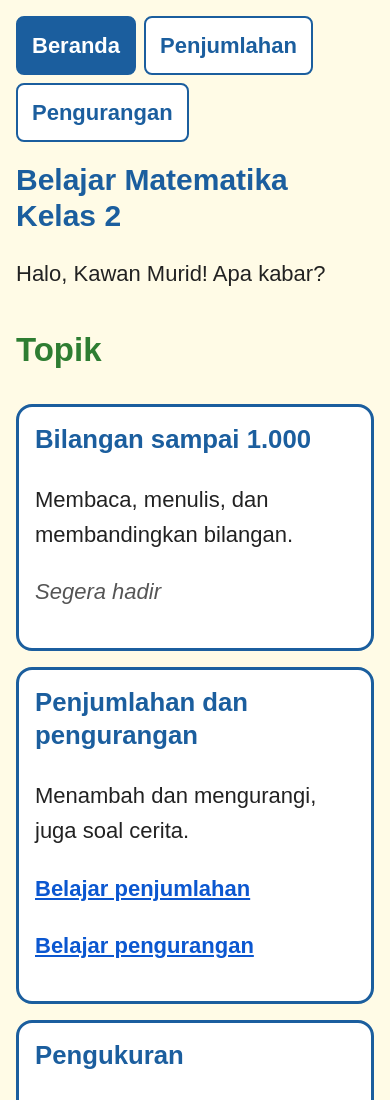
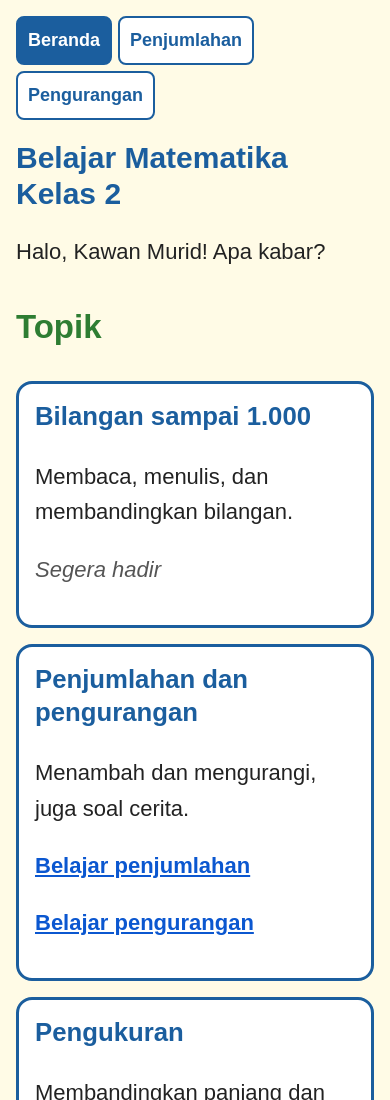
Before and after one commit to i-rokhim/belajar_matematika, a plain HTML site: page index.html in a window 390 px wide. Shown: the top 1100 px of the page. Drawn offline with Linux system fonts and the light colour scheme.

Commit message:
Tahap 7: menu lebih ringkas di layar sempit

```diff
--- a/css/style.css
+++ b/css/style.css
@@ -199,3 +199,21 @@ th {
 #tombol-lanjut[hidden] {
   display: none;
 }
+
+/* ===== Menu lebih ringkas di layar sempit (Tahap 7) ===== */
+
+@media (max-width: 480px) {
+  .menu {
+    gap: 6px;
+    margin-bottom: 12px;
+  }
+
+  .menu a {
+    padding: 8px 10px;
+    min-height: 44px;
+    box-sizing: border-box;
+    display: inline-flex;
+    align-items: center;
+    font-size: 18px;
+  }
+}
```
Also changed, not shown: 1 other file.
